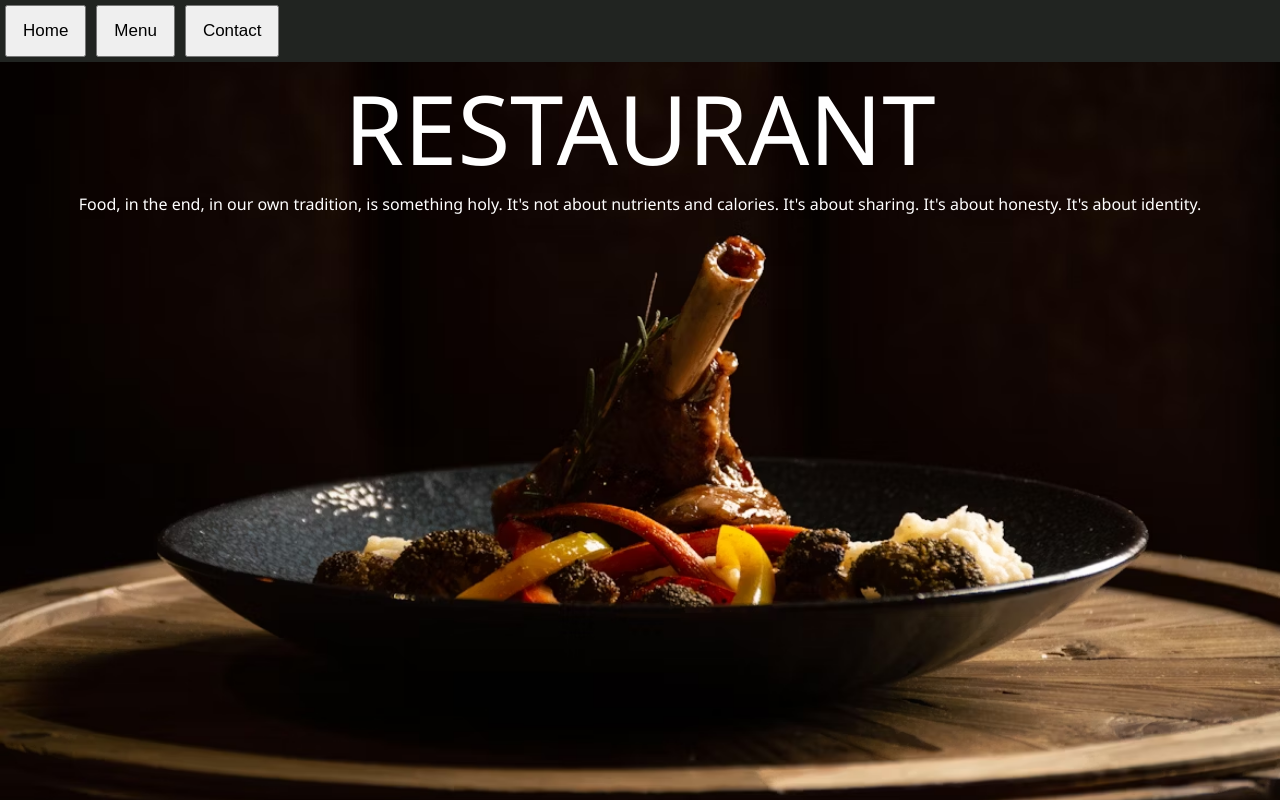
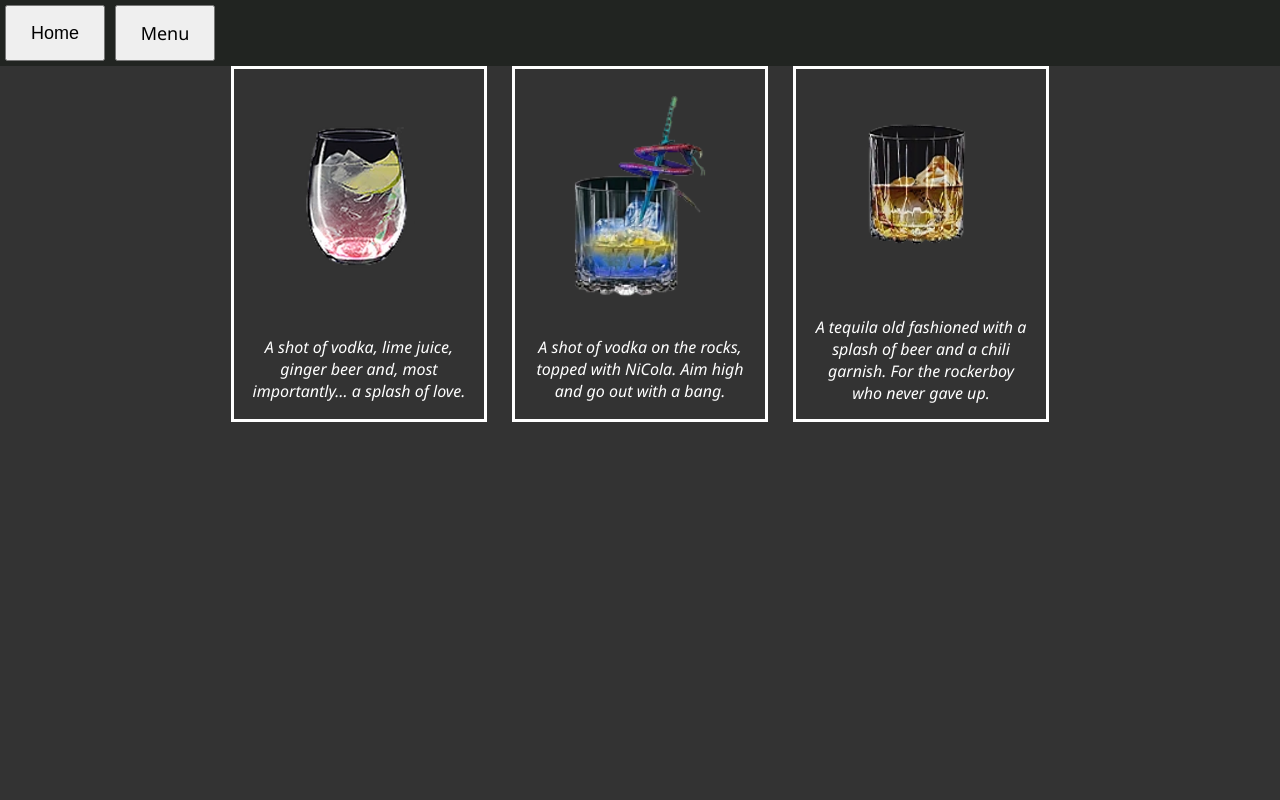
Before and after one commit to hanson777/restaurant-page, a website built with webpack: page src/template.html in a window 1280 px wide. Both pictures are taken after a click on the button "Menu". Built offline with nearby package versions, Linux system fonts and the light colour scheme.

Commit message:
Implement tab system which allows user to switch pages using the nav

```diff
--- /dev/null
+++ b/src/homepage-styles.css
@@ -0,0 +1,25 @@
+body {
+    margin: 0;
+    background-color: #333333;
+}
+
+.homepage {
+    font-family: 'Segoe UI', Tahoma, Geneva, Verdana, sans-serif;
+    display: flex;
+    justify-content: center;
+    align-items: center;
+    flex-direction: column;
+    color: white;
+}
+
+.title {
+    font-size: 6rem;
+    margin: 0;
+    padding: 0;
+}
+
+.caption {
+    text-align: center;
+    width: 50%;
+    line-height: 200%;
+}
--- a/src/homepage.js
+++ b/src/homepage.js
@@ -1,23 +1,19 @@
+import "./homepage-styles.css";
+
 const loadPage = () => {
-    for (let i = 0; i < 3; i++) {
-        const button = document.createElement("button");
-        button.classList.add(`number-${i}`);
-        document.querySelector(".nav").appendChild(button);
-    }
 
-    document.querySelector(".number-0").textContent = "Home";
-    document.querySelector(".number-1").textContent = "Menu";
-    document.querySelector(".number-2").textContent = "Contact";
+    document.querySelector("#content").className = "homepage";
 
     const title = document.createElement("div");
     title.classList.add("title");
-    title.textContent = "RESTAURANT";
+    title.textContent = "The Afterlife";
     document.getElementById("content").appendChild(title);
 
     const caption = document.createElement("div");
     caption.classList.add("caption");
-    caption.textContent =
-        "Food, in the end, in our own tradition, is something holy. It's not about nutrients and calories. It's about sharing. It's about honesty. It's about identity.";
+
+    caption.textContent = "A legendary spot for legendary mercs, the Afterlife is one of the city’s most unique bars. It was originally a mortuary, and was converted way back in 2020. Over the years it’s gone by different names — such as “The Crypt” and “Hades” — and now as “Afterlife” it’s the place to be for gig hunters looking for street cred. If you manage to gain entry to this underground bar, located in Watson, be sure to browse the iconic selection of drinks. The macabre menu features cocktails named after edgerunners who bit the dust in spectacular fashion. Friendly barkeep Claire will fill you in — and while you raise a glass, keep an eye out for some truly iconic fixers from Night City’s underground.";
+
     document.querySelector("#content").appendChild(caption);
 }
 
--- a/src/index.js
+++ b/src/index.js
@@ -1,4 +1,18 @@
-import "./styles.css";
+import "./nav-styles.css";
 import loadPage from "./homepage.js";
+import loadMenu from "./menu-page.js";
 
 loadPage();
+
+const content = document.querySelector("#content");
+
+document.addEventListener("click", (e) => {
+    const button = e.target;
+    if(button.classList.contains("home")){
+        content.innerHTML = "";
+        loadPage();
+    } else if(button.classList.contains("menu")){
+        content.innerHTML = "";
+        loadMenu();
+    }
+});
--- /dev/null
+++ b/src/menu-page.js
@@ -0,0 +1,51 @@
+import jackie from "./images/jackie-welles.webp";
+import johnny from "./images/johnny-silverhand.webp";
+import david from "./images/david-martinez.webp";
+import "./menu-styles.css";
+
+
+const createImage = (src, alt = "") => {
+    const img = document.createElement("img");
+    img.src = src;
+    img.alt = alt;
+    return img;
+}
+
+const loadMenu = () => {
+    const davidImage = createImage(david)
+
+    const jackieImage = createImage(jackie);
+
+    const johnnyImage = createImage(johnny);
+
+    const jackieCard = document.createElement("div");
+    jackieCard.classList.add("jackie");
+    const jackieCaption = document.createElement("div");
+    jackieCaption.textContent = "A shot of vodka, lime juice, ginger beer and, most importantly… a splash of love.";
+    jackieCaption.classList.add("jackie-caption");
+
+    const johnnyCard = document.createElement("div");
+    johnnyCard.classList.add("johnny");
+    const johnnyCaption = document.createElement("div");
+    johnnyCaption.textContent = "A tequila old fashioned with a splash of beer and a chili garnish. For the rockerboy who never gave up.";
+    johnnyCaption.classList.add("johnny-caption");
+
+    const davidCard = document.createElement("div");
+    davidCard.classList.add("david");
+    const davidCaption = document.createElement("div");
+    davidCaption.textContent = "A shot of vodka on the rocks, topped with NiCola. Aim high and go out with a bang.";
+    davidCaption.classList.add("david-caption");
+
+    davidCard.appendChild(davidImage);
+    jackieCard.appendChild(jackieImage);
+    johnnyCard.appendChild(johnnyImage);
+
+    davidCard.appendChild(davidCaption);
+    jackieCard.appendChild(jackieCaption);
+    johnnyCard.appendChild(johnnyCaption);
+
+    document.querySelector("#content").className = "menu";
+    document.querySelector("#content").append(jackieCard, davidCard, johnnyCard);
+}
+
+export default loadMenu;
--- /dev/null
+++ b/src/menu-styles.css
@@ -0,0 +1,34 @@
+body {
+    margin: 0;
+}
+
+.david, .jackie, .johnny {
+    display: flex;
+    justify-content: center;
+    align-items: center;
+    border: solid 3px white;
+    flex-direction: column;
+    flex: 0 0 150px;
+    height: 350px;
+}
+
+img {
+    width: auto;
+    height: 250px;
+}
+
+.david-caption, .jackie-caption, .johnny-caption {
+    text-align: center;
+    font-style: italic;
+    margin: 15px;
+}
+
+.menu {
+    font-family: 'Segoe UI', Tahoma, Geneva, Verdana, sans-serif;
+    display: flex;
+    justify-content: center;
+    align-items: center;
+    color: white;
+    flex-direction: row;
+    gap: 25px;
+}
--- /dev/null
+++ b/src/nav-styles.css
@@ -0,0 +1,24 @@
+nav {
+    background-color: #212421;
+    overflow: hidden;
+    padding: 0;
+    margin: 0;
+    display: flex;
+    justify-content: flex-start;
+}
+
+nav button {
+    text-align: center;
+    padding: 14px 16px;
+    font-size: 18px;
+    color: black;
+    margin: 5px;
+    flex: 0 0 100px;
+}
+
+nav button,
+nav button:hover,
+nav button:focus,
+nav button:active {
+  color: black !important;
+}
--- a/src/styles.css
+++ /dev/null
@@ -1,41 +0,0 @@
-body {
-    background-image: url('images/ribs.avif'); /* Replace with your image path */
-    background-repeat: no-repeat; /* Prevents image from repeating */
-    background-size: cover; /* Ensures image covers the entire background */
-    background-position: center; /* Centers the image */
-    background-attachment: fixed; /* Keeps the image fixed while scrolling */
-    margin: 0;
-}
-
-#content {
-    font-family: 'Segoe UI', Tahoma, Geneva, Verdana, sans-serif;
-    display: flex;
-    justify-content: center;
-    align-items: center;
-    flex-direction: column;
-    color: white;
-}
-
-.title {
-    font-size: 6rem;
-    margin: 0;
-    padding: 0;
-}
-
-nav {
-    background-color: #212421;
-    overflow: hidden;
-    padding: 0;
-    margin: 0;
-}
-
-nav > button {
-    float: left;
-    color: #f2f2f2;
-    text-align: center;
-    padding: 14px 16px;
-    text-decoration: none;
-    font-size: 17px;
-    color: black;
-    margin: 5px;
-}
--- a/src/template.html
+++ b/src/template.html
@@ -7,7 +7,10 @@
 </head>
 <body>
     <header>
-        <nav class="nav"></nav>
+        <nav class="nav">
+            <button class="home">Home</button>
+            <button class="menu">Menu</button>
+        </nav>
     </header>
     <div id="content"></div>
 </body>
--- a/webpack.config.js
+++ b/webpack.config.js
@@ -30,7 +30,7 @@ module.exports = {
         loader: "html-loader",
       },
       {
-        test: /\.(png|svg|jpg|jpeg|gif)$/i,
+        test: /\.(png|svg|jpg|jpeg|gif|webp)$/i,
         type: "asset/resource",
       },
     ],
```
Also changed, not shown: src/images/background-image.avif (deleted), src/images/background-image.jpg (deleted), src/images/david-martinez.webp (added), src/images/jackie-welles.webp (added), src/images/johnny-silverhand.webp (added), src/images/ribs.avif (deleted).
